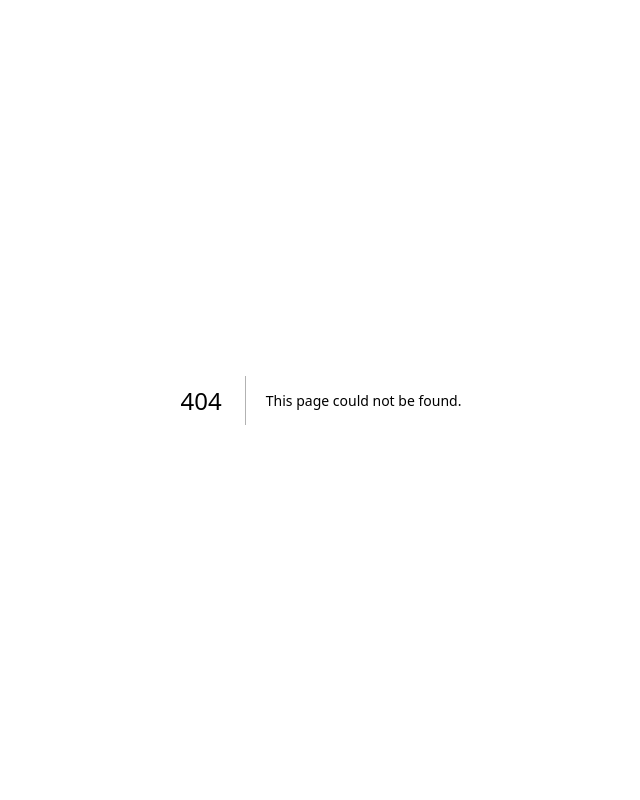
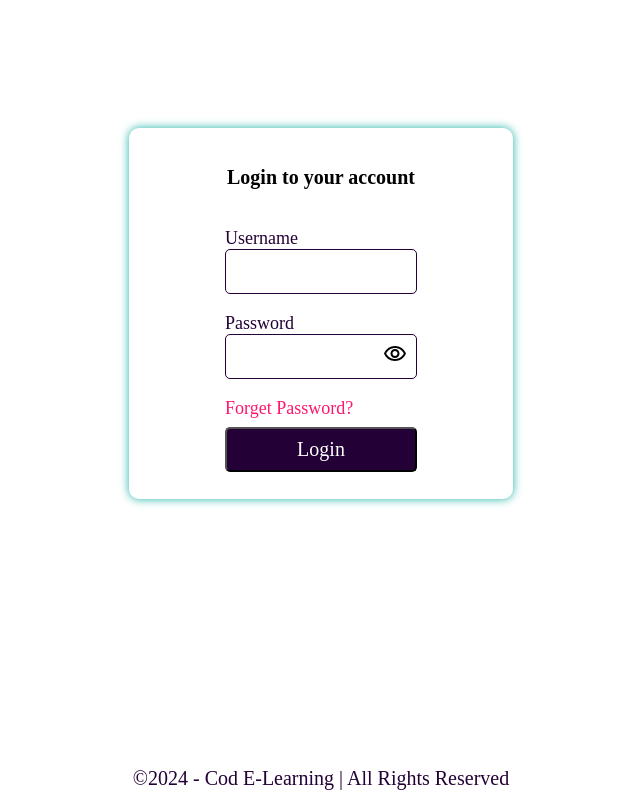
Before and after one commit to kwabenaasumadu/online-studies-web-app, a Next.js app: page /comps/login in a window 1280 px wide. Before the commit this address had no page. Shown: the whole page, without its empty margins (319-959 px from the left). Built offline with nearby package versions, Linux system fonts and the light colour scheme.

Commit message:
designed login comp

```diff
--- a/package.json
+++ b/package.json
@@ -13,9 +13,11 @@
     "@emotion/styled": "^11.11.5",
     "@mui/icons-material": "^5.15.15",
     "@mui/material": "^5.15.15",
+    "firebase": "^10.11.1",
     "next": "14.2.3",
     "react": "^18",
-    "react-dom": "^18"
+    "react-dom": "^18",
+    "react-notifications": "^1.7.4"
   },
   "devDependencies": {
     "eslint": "^8",
--- /dev/null
+++ b/src/pages/comps/login/index.js
@@ -0,0 +1,88 @@
+import React, { useState, useEffect } from "react";
+import Head from "next/head";
+import styles from "../../../styles/login.module.css";
+import VisibilityOffOutlined from "@mui/icons-material/VisibilityOffOutlined";
+import VisibilityOutlinedIcon from "@mui/icons-material/VisibilityOutlined";
+import "react-notifications/lib/notifications.css";
+import {
+  NotificationContainer,
+  NotificationManager,
+} from "react-notifications";
+import Link from "next/link";
+import Image from "next/image";
+
+function Index() {
+  const [showPassword, setShowPassword] = useState(false);
+  const [isButtonClicked, setIsButtonClicked] = useState(false);
+  return (
+    <>
+      {isButtonClicked && (
+        <>
+          <div className={styles.circle_container}>
+            <div className={styles.circle}></div>
+            <span>Please wait...</span>
+          </div>
+        </>
+      )}
+      <Head>
+        <title>Please Sign In</title>
+        <link rel="icon" href="/favicon.ico" />
+      </Head>
+
+      <div className={styles.container}>
+        <div className={styles.container_items}>
+          <div className={styles.container_login}>
+            <h2>Login to your account</h2>
+          </div>
+
+          <div className={styles.container_form}>
+            <form>
+              <div className={styles.container_form_input}>
+                <label>Username</label>
+                <input type="text" id="username" name="user_name" required />
+              </div>
+
+              <div className={styles.container_form_input}>
+                <label>Password</label>
+                <input
+                  type={showPassword ? "text" : "password"}
+                  id="password"
+                  name="user_password"
+                  required
+                />
+                {showPassword ? (
+                  <VisibilityOffOutlined
+                    className={styles.VisibilityIcon}
+                    onClick={() => setShowPassword(false)}
+                  />
+                ) : (
+                  <VisibilityOutlinedIcon
+                    className={styles.VisibilityIcon}
+                    onClick={() => setShowPassword(true)}
+                  />
+                )}
+              </div>
+
+              <div className={styles.container_forget_password}>
+                <Link href="">Forget Password?</Link>
+              </div>
+
+              <button type="submit" className={styles.login_btn}>
+                Login
+              </button>
+            </form>
+          </div>
+        </div>
+        <div className={styles.footer_container}>
+          <p>
+            &copy;{new Date().getFullYear()} - Cod E-Learning | All Rights
+            Reserved
+          </p>
+        </div>
+      </div>
+      <NotificationContainer />
+    </>
+  );
+}
+
+export default Index;
--- a/src/pages/index.js
+++ b/src/pages/index.js
@@ -1,6 +1,5 @@
 import Head from "next/head";
 import { useState, useEffect } from "react";
-import Image from "next/image";
 import styles from "@/styles/Home.module.css";
 import Comps from "../pages/comps";
 import SupportIcon from "@mui/icons-material/SupportAgent";
--- a/src/styles/Home.module.css
+++ b/src/styles/Home.module.css
@@ -47,7 +47,8 @@
 
 .container_header button {
   width: 100%;
-  padding: 5px;
+  padding: 10px;
+  color: #000;
 }
 
 @media (max-width:700px) {
--- /dev/null
+++ b/src/styles/login.module.css
@@ -0,0 +1,186 @@
+.container {
+   display: flex;
+   flex-direction: column;
+   align-items: center;
+   justify-content: center;
+   min-height: 100vh;
+   width: 100%;
+}
+
+.container_items {
+   width: 30%;
+   height: 100%;
+   box-shadow: 0px 0px 10px #1eb2a6;
+   margin-top: 10%;
+   border-radius: 10px;
+}
+
+
+.container_login {
+   margin: 10% auto;
+   width: 50%;
+}
+
+.container_login h2 {
+   font-size: 20px;
+   font-family: 'metropolis';
+   text-align: center;
+}
+
+
+.container_form {
+   width: 50%;
+   margin: 7% auto;
+}
+
+.container_form_input {
+   display: flex;
+   flex-direction: column;
+   width: 100%;
+   margin-bottom: 10%;
+   position: relative;
+}
+
+.container_form_input label {
+   color: #230035;
+   font-size: 18px;
+   font-family: 'metropolis';
+}
+
+.container_form_input input {
+   width: 100%;
+   height: 45px;
+   border-radius: 5px;
+   border: 1px solid #230035;
+   display: flex;
+   padding-left: 10px;
+   color: #230035;
+   font-family: 'metropolis';
+   font-weight: 600;
+   letter-spacing: 0.5px;
+   transition: 0.2s ease-in-out;
+}
+
+.container_form_input input:active{
+   transform: scaleX(1.2);
+}
+
+.container_form_input .VisibilityIcon{
+   position: absolute;
+  top: 62%;
+  transform: translateY(-50%);
+  right: 10px;
+}
+
+.container_forget_password a{
+   color: #FF176C;
+   text-decoration: none;
+   font-family: 'metropolis';
+   font-size: 18px;
+}
+
+.container_form button{
+   width: 100%;
+   height: 45px;
+   background-color: #230035;
+   color: #fff;
+   font-family: 'metropolis';
+   font-size: 20px;
+   transition: 0.4s ease-in-out;
+   border-radius: 5px;
+   margin-top: 4%;
+}
+
+.container_form button:hover{
+  transform: scaleX(1.1);
+}
+
+
+
+.footer_container {
+   margin-top: auto;
+   margin-bottom: 10px;
+}
+
+.footer_container p {
+   color: #230035;
+   font-size: 20px;
+}
+
+
+
+
+
+.circle_container {
+   display: flex;
+   align-items: center;
+   justify-content: center;
+   flex-direction: column;
+   position: fixed;
+   top: 0;
+   left: 0;
+   width: 100%;
+   height: 100%;
+   background-color: rgba(0, 0, 0, 0.8);
+   z-index: 9999;
+ }
+
+ .circle {
+   width: 50px;
+   height: 50px;
+   border-radius: 50%;
+   border: 3px solid #fff;
+   border-top-color: transparent;
+   animation: spin 1s linear infinite;
+ }
+
+ @keyframes spin {
+   0% { transform: rotate(0deg); }
+   100% { transform: rotate(360deg); }
+ }
+
+ .circle_container span {
+   margin-left: 10px;
+   font-size: 20px;
+   color: #BE71F4;
+   font-family: 'metropolis';
+ }
+
+
+ @media (max-width:700px){
+   .container_items{
+      width: 90%;
+      margin-top: 25%;
+   }
+   .container_login{
+      width: 90%;
+   }
+   .container_login h2{
+      font-size: 17px;
+   }
+   .container_form{
+      width: 80%;
+   }
+
+   .container_form_input label {
+      color: #000;
+      font-size: 14px;
+   }
+   .container_form_input input {
+      height: 40px;
+   }
+   .footer_container p {
+      color: #000;
+      font-size: 15px;
+   }
+
+   .container_form button{
+      width: 100%;
+      height: 40px;
+      background-color: #1eb2a6;
+      color: #f2f2f2f2;
+      font-family: 'metropolis';
+      font-size: 16px;
+      border: none;
+   }
+ }
```
Also changed, not shown: firebase.config.js (added, +21 -0 lines), 1 other file (tests, documents, lock files or other folders).
